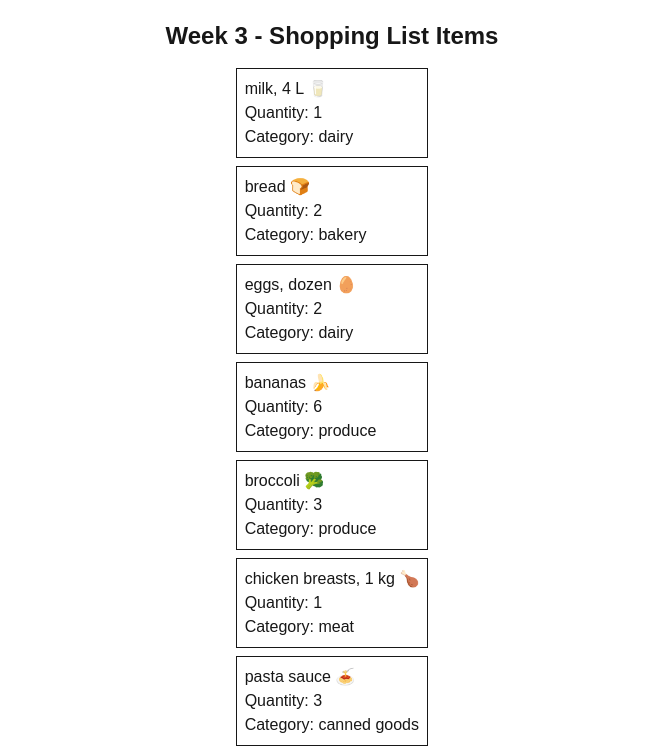
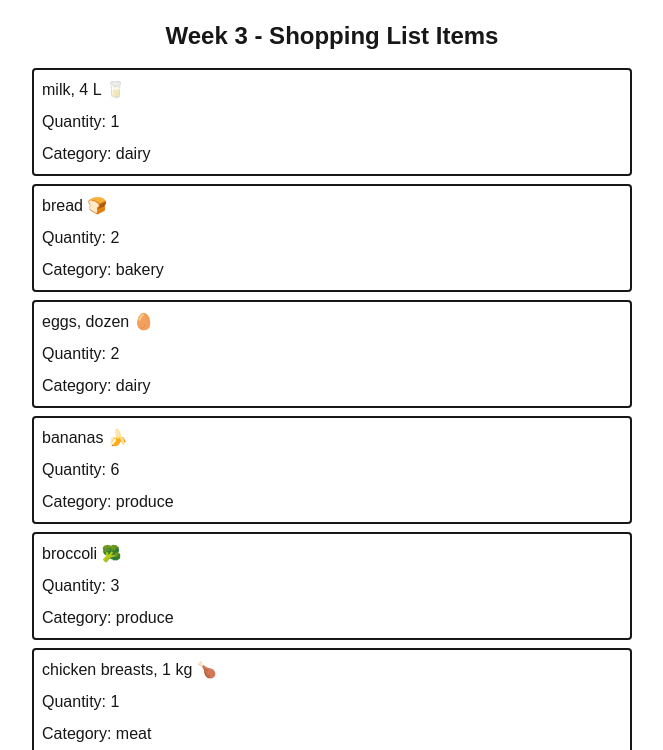
Before and after one commit to swemwave/cprg306-assignments, a Next.js app: page /week-3 in a window 1280 px wide. Shown: the top 750 px of the page, without its empty margins (308-971 px from the left). Built offline with nearby package versions, Linux system fonts and the light colour scheme.

Commit message:
week-3final

```diff
--- a/app/week-3/item.tsx
+++ b/app/week-3/item.tsx
@@ -6,7 +6,7 @@ interface ItemProps {
 
 export default function Item({ name, quantity, category }: ItemProps) {
   return (
-    <li className="border p-2">
+    <li className="space-y-2 w-150 border-2 p-2 rounded">
       <p>{name}</p>
       <p>Quantity: {quantity}</p>
       <p>Category: {category}</p>
```
